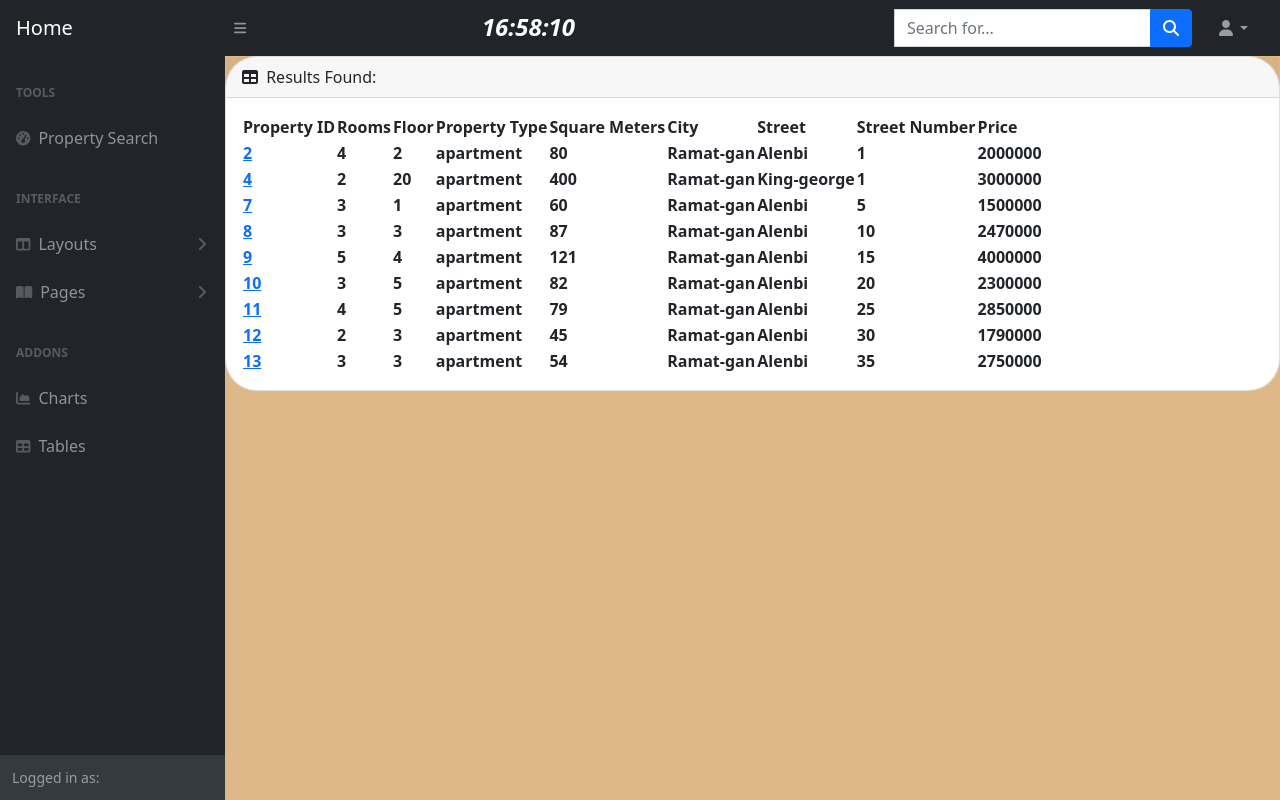
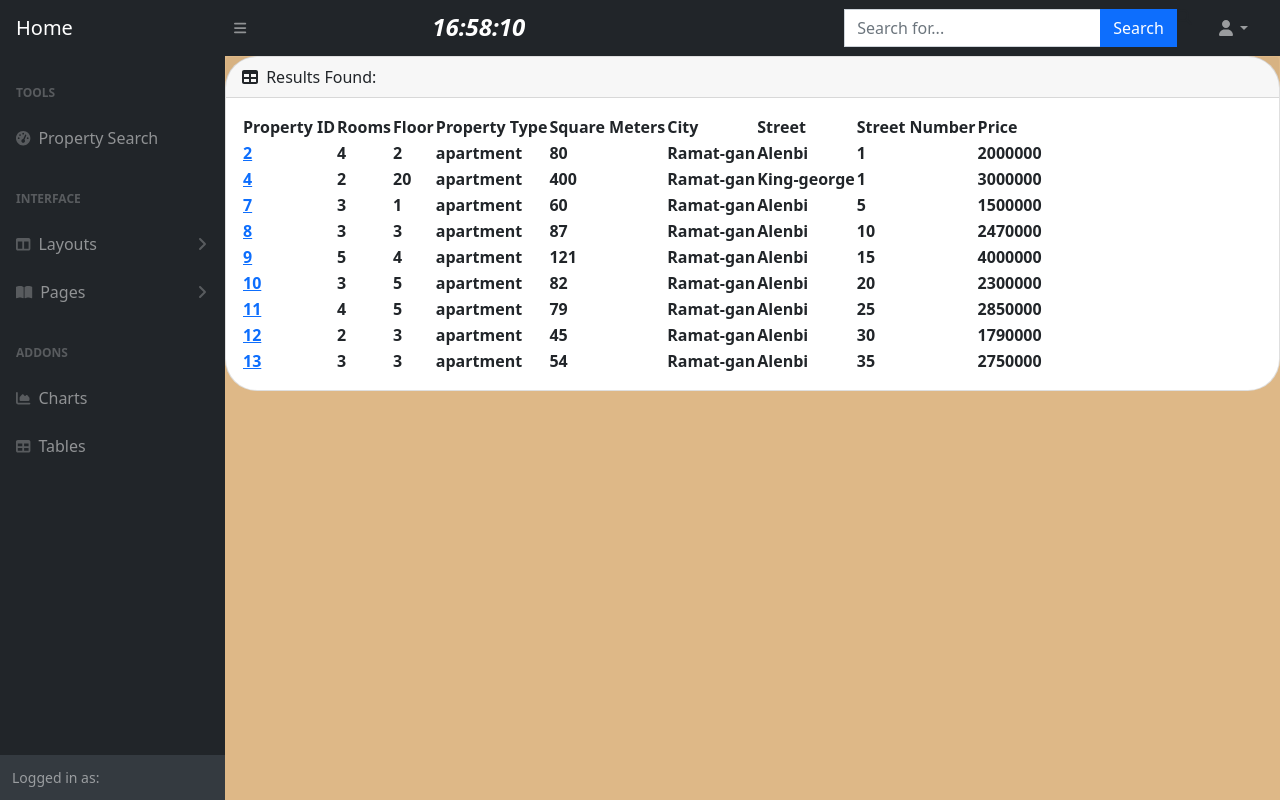
Before and after one commit to MoshikZiyoni/Django-Real-Estate, a Django app: page /property/Ramat-gan-apt/ in a window 1280 px wide. Run offline with Django 4.2, Linux system fonts and the light colour scheme; data comes from the database, SQL or seed files in the repository; both versions use the stored data as it was after the commit; lists and menus that the app fills with data are empty; some libraries are stand-ins or nearby versions.

Commit message:
fix the search

```diff
--- a/templates/base.html
+++ b/templates/base.html
@@ -43,12 +43,12 @@
         <button class="btn btn-link btn-sm order-1 order-lg-0 me-4 me-lg-0" id="sidebarToggle" href="#!"><i class="fas fa-bars"></i></button>
 
         <!-- Navbar Search-->
-        <form class="d-none d-md-inline-block form-inline ms-auto me-0 me-md-3 my-2 my-md-0">
+        <form class="d-none d-md-inline-block form-inline ms-auto me-0 me-md-3 my-2 my-md-0" action="{% url 'property:telaviva' %}">
 
             <div class="input-group">
                 <div id="txt" style="color:white; font-size: x-large ; font-style: oblique; font-weight: 600 ;margin-right:25vw"></div>
                 <input class="form-control" type="text" placeholder="Search for..." aria-label="Search for..." aria-describedby="btnNavbarSearch" />
-                <button class="btn btn-primary" id="btnNavbarSearch" type="button"><i class="fas fa-search"></i></button>
+                 <input type="submit" value="Search" class="btn btn-primary" id="btnNavbarSearch"  type="button"><i class="fas fa-search"></i></input>
             </div>
         </form>
         <!-- Navbar-->
```
Also changed, not shown: db.sqlite3, readme.md.
